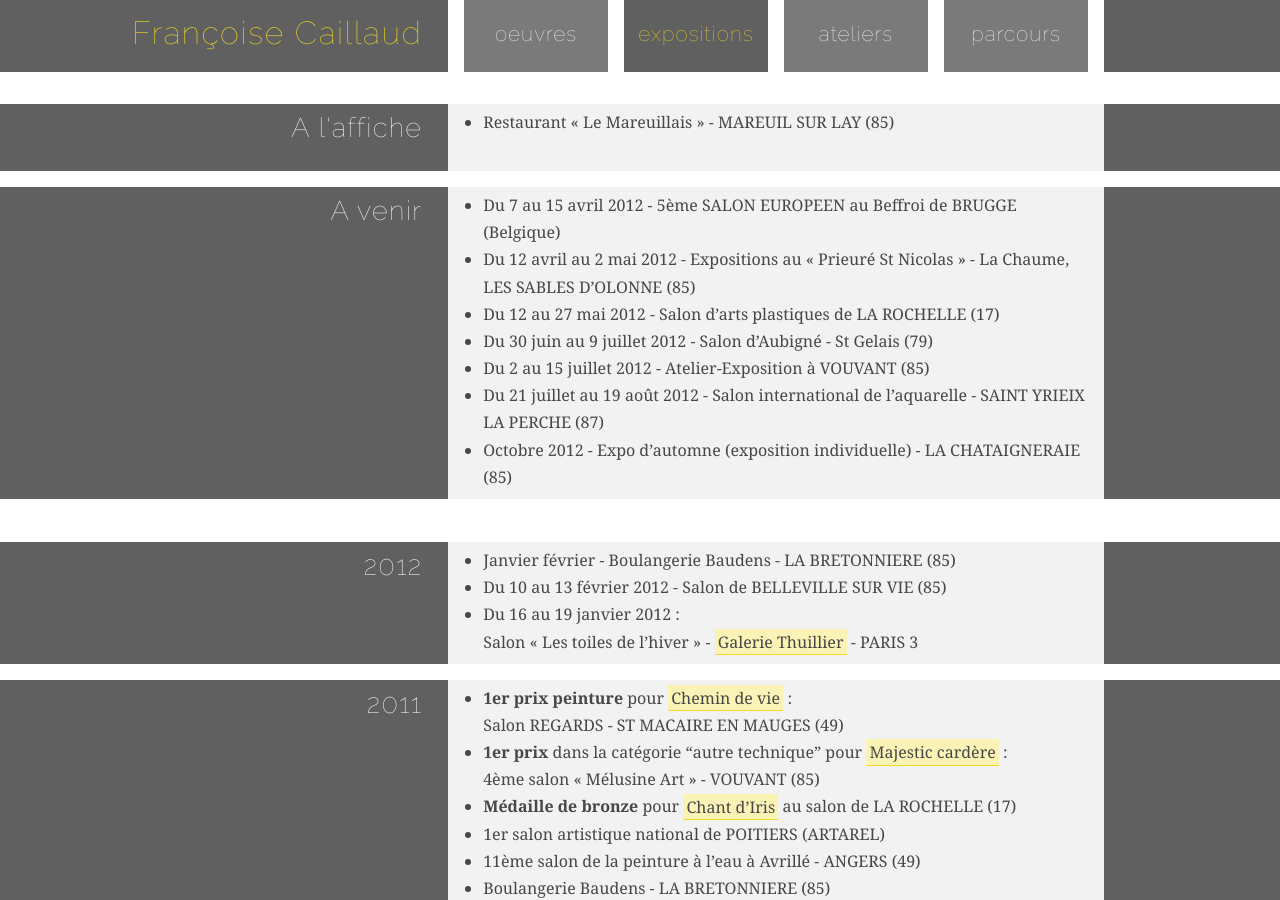
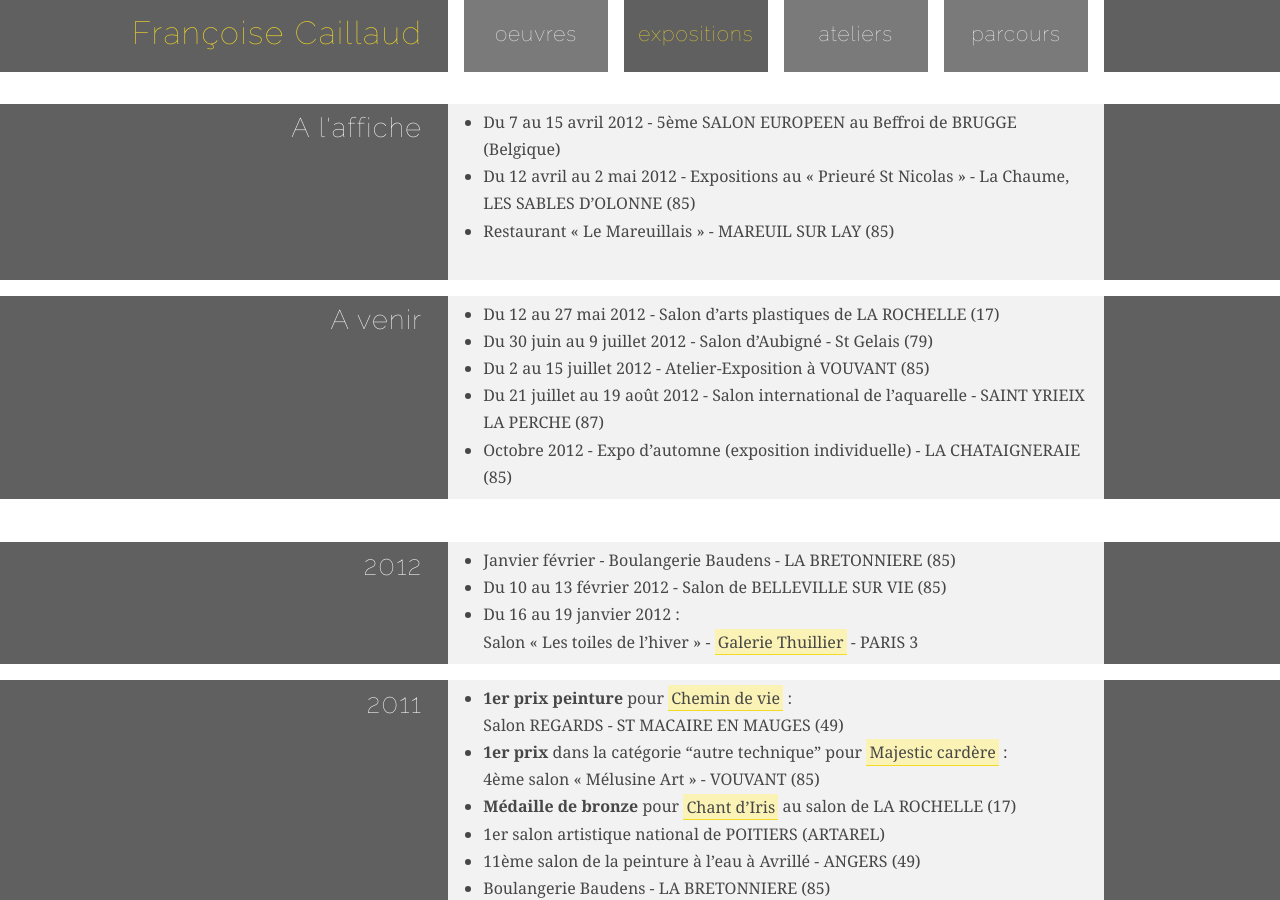
Before and after one commit to farnoux/fcaillaud.fr, a Jekyll site: the page built from expositions/index.html, in a window 1280 px wide and 900 px high. Built offline with Jekyll 4.4.1, drawn with Linux system fonts in a browser that asks for light colours; part of the change alters nothing that is shown.

```diff
--- a/_includes/expositions/now.md
+++ b/_includes/expositions/now.md
@@ -1,3 +1,4 @@
-
+* Du 7 au 15 avril 2012 - 5ème SALON EUROPEEN au Beffroi de BRUGGE (Belgique)
+* Du 12 avril au 2 mai 2012 - Expositions au « Prieuré St Nicolas » - La Chaume, LES SABLES D'OLONNE (85)
 * Restaurant « Le Mareuillais » - MAREUIL SUR LAY (85)
 <br><br>
--- a/_includes/expositions/soon.md
+++ b/_includes/expositions/soon.md
@@ -1,6 +1,4 @@
 
-* Du 7 au 15 avril 2012 - 5ème SALON EUROPEEN au Beffroi de BRUGGE (Belgique)
-* Du 12 avril au 2 mai 2012 - Expositions au « Prieuré St Nicolas » - La Chaume, LES SABLES D'OLONNE (85)
 * Du 12 au 27 mai 2012 - Salon d’arts plastiques de LA ROCHELLE (17)
 * Du 30 juin au 9 juillet 2012 - Salon d’Aubigné - St Gelais (79)
 * Du 2 au 15 juillet 2012 - Atelier-Exposition à VOUVANT (85)
```
